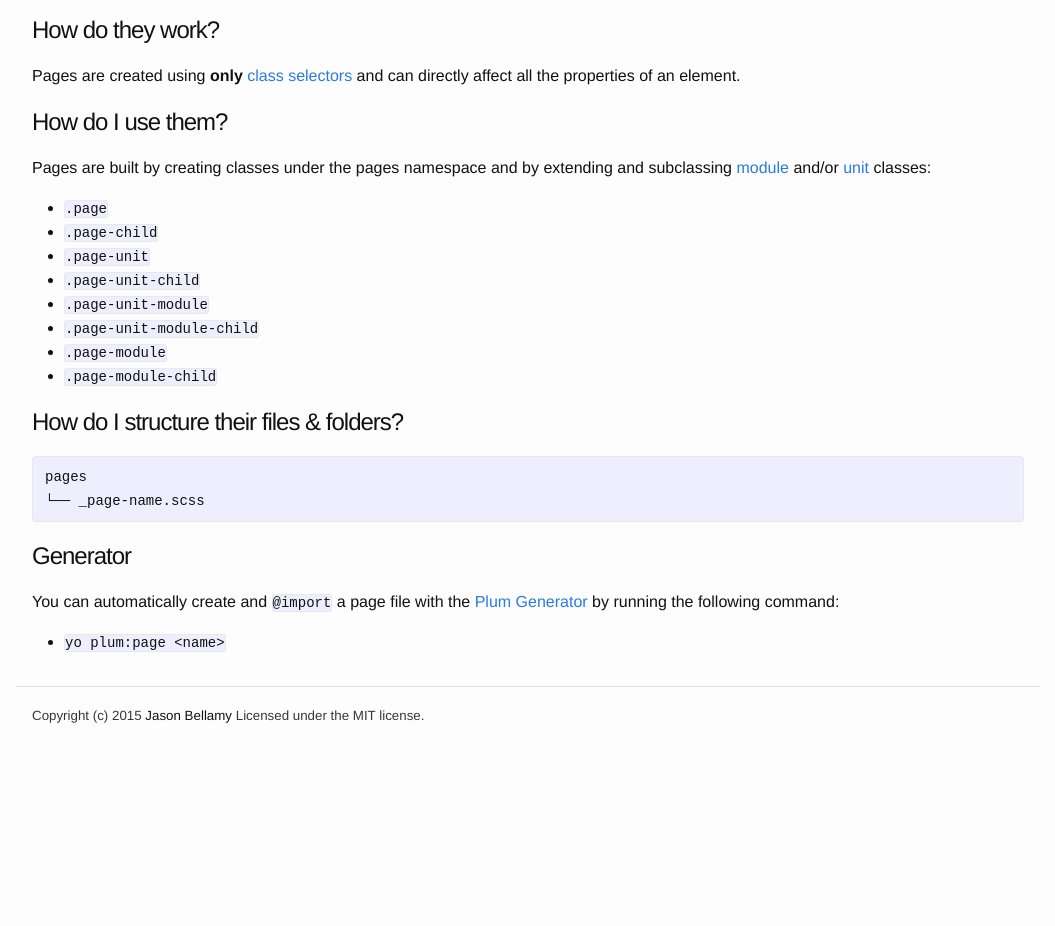
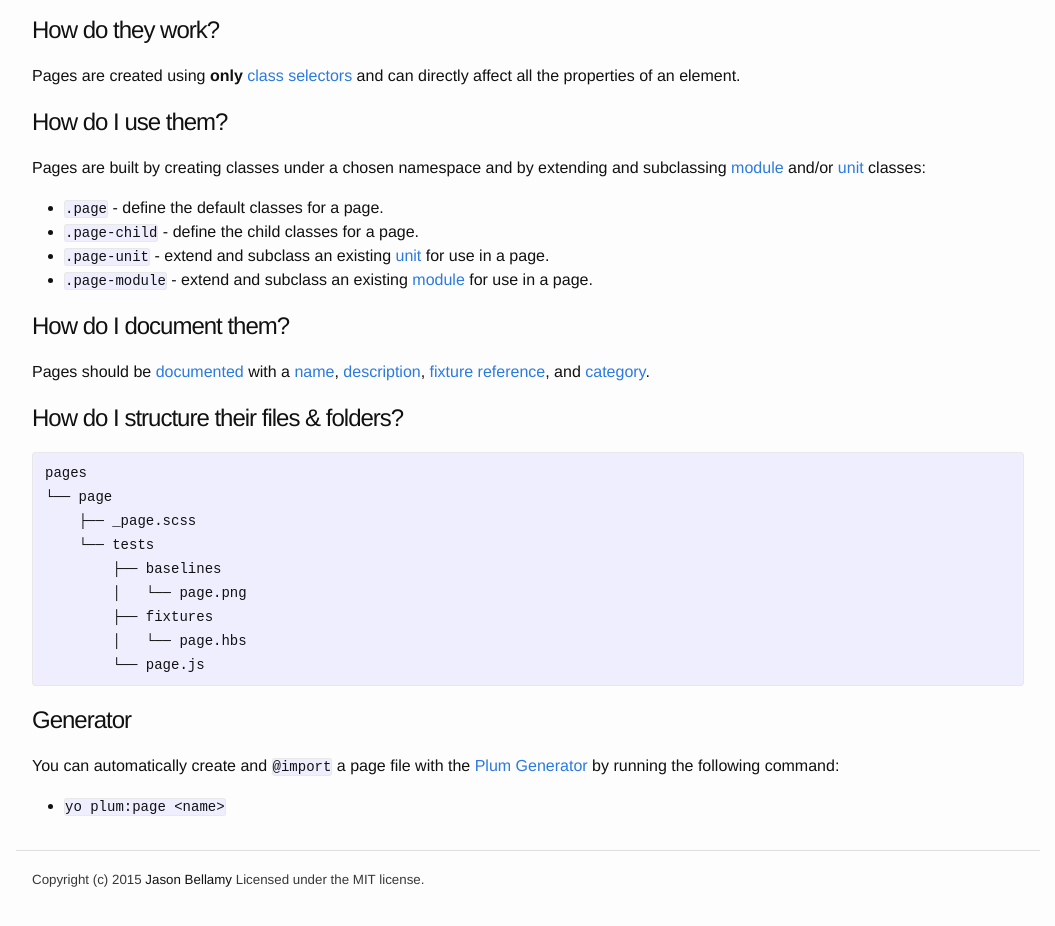
Before and after one commit to plum-css/plum, a Jekyll site: the page built from _docs/pages.md, in a window 1280 px wide, cut to the strip 308-1247 px from the top of the page. Shown: the top 926 px of the strip, without its empty margins (112-1167 px from the left). Built offline with Jekyll 4.4.1, drawn with Linux system fonts in a browser that asks for light colours; nearby versions of some CDN libraries; Markdown is read by kramdown in place of the engine named in the settings; before the commit the page ends 1083 px from its top, so only the background shows below that.

````diff
--- a/_docs/pages.md
+++ b/_docs/pages.md
@@ -39,22 +39,29 @@ Pages are created using **only** [class selectors](https://developer.mozilla.org
 
 ## How do I use them?
 
-Pages are built by creating classes under the pages namespace and by extending and subclassing [module](modules.html) and/or [unit](units.html) classes:
+Pages are built by creating classes under a chosen namespace and by extending and subclassing [module](modules.html) and/or [unit](units.html) classes:
 
- - `.page`
- - `.page-child`
- - `.page-unit`
- - `.page-unit-child`
- - `.page-unit-module`
- - `.page-unit-module-child`
- - `.page-module`
- - `.page-module-child`
+ - `.page`        - define the default classes for a page.
+ - `.page-child`  - define the child classes for a page.
+ - `.page-unit`   - extend and subclass an existing [unit](units.html) for use in a page.
+ - `.page-module` - extend and subclass an existing [module](modules.html) for use in a page.
+
+## How do I document them?
+
+Pages should be [documented](documentation.html) with a [name](https://github.com/kss-node/kss/blob/spec/SPEC.md#the-heading-and-description), [description](https://github.com/kss-node/kss/blob/spec/SPEC.md#the-heading-and-description), [fixture reference](https://github.com/kss-node/kss/blob/spec/SPEC.md#the-markup), and [category](https://github.com/kss-node/kss/blob/spec/SPEC.md#the-styleguide-reference).
 
 ## How do I structure their files & folders?
 
 ```text
 pages
-└── _page-name.scss
+└── page
+    ├── _page.scss
+    └── tests
+        ├── baselines
+        │   └── page.png
+        ├── fixtures
+        │   └── page.hbs
+        └── page.js
 ```
 
 ## Generator
````
Also changed, not shown: _docs/config.md (+5 -7 lines), _docs/layouts.md (+4 -4 lines), _docs/modules.md (+7 -9 lines), _docs/units.md (+5 -6 lines).
